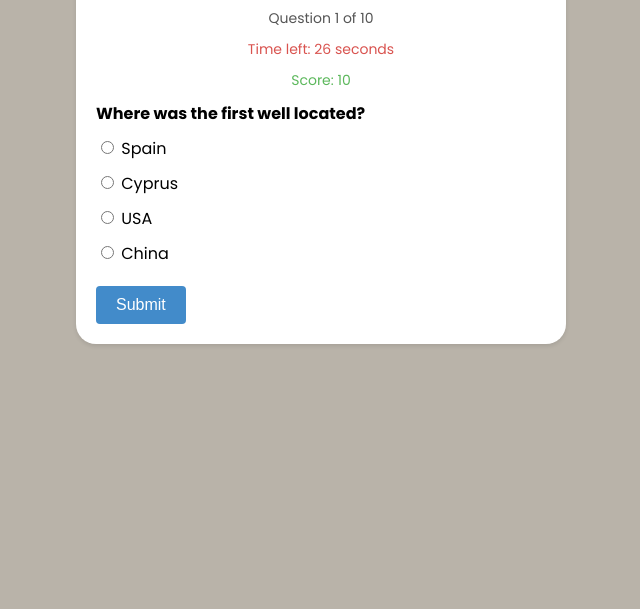
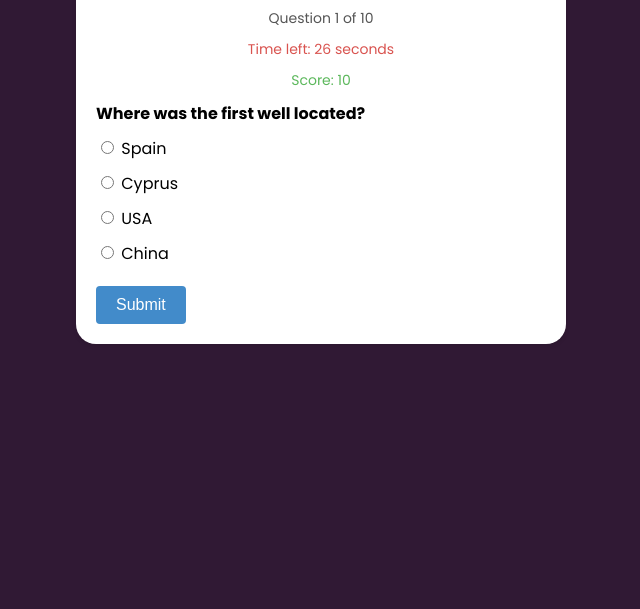
Before and after one commit to EmmanuelOsaea/Quiz-app-UI-UX-design-, a plain HTML site: page index.html in a window 1280 px wide. Shown: the part 191-800 px from the top of the page, without its empty margins (319-959 px from the left). Drawn offline with Linux system fonts and the light colour scheme.

Commit message:
Update styles.css

```diff
--- a/styles.css
+++ b/styles.css
@@ -2,7 +2,7 @@
 
 body {
   font-family: 'Poppins', sans-serif;
-  background: #b9b3a9;
+  background: #301934;
   display: flex;
   justify-content: center;
 }
```
